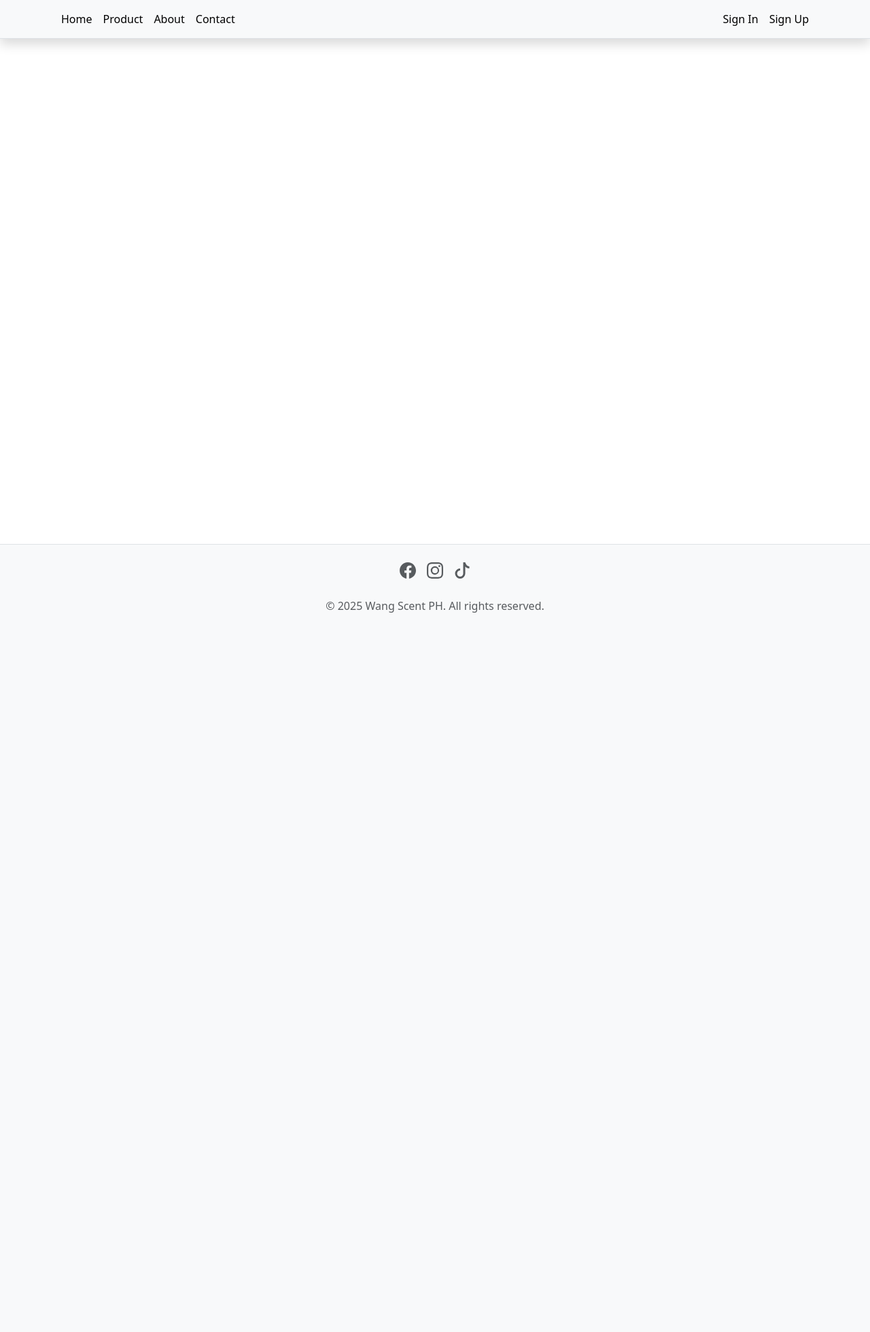
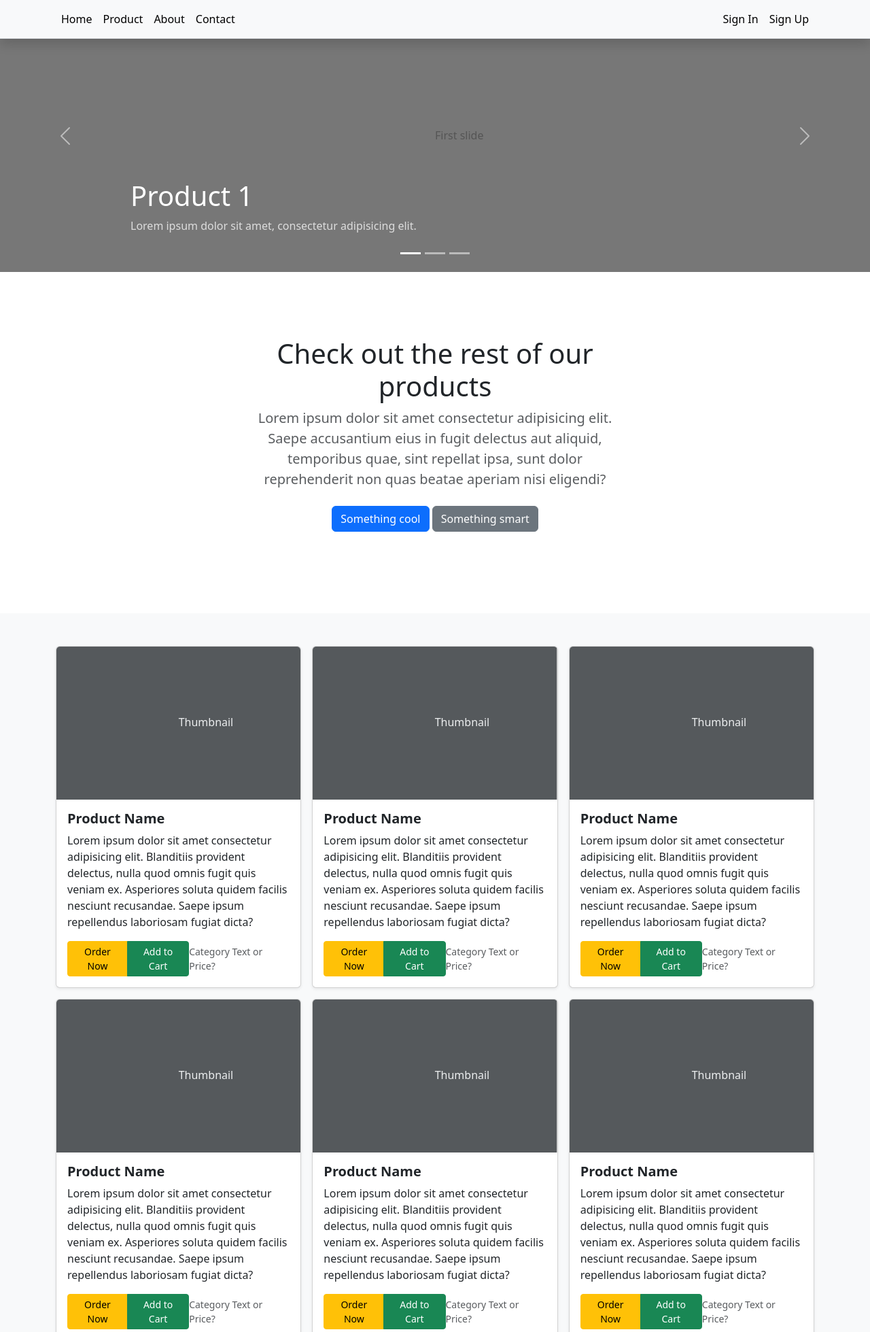
Before and after one commit to deskbot39/group2-project, a PHP site: page /product-page.php in a window 1280 px wide. Shown: the top 1959 px of the page at 68% size. Before the commit the page ends 901 px from the top, so only its background shows below. Run offline with PHP 8.4, Linux system fonts and the light colour scheme.

Commit message:
added product-page frontend and tweaked some other pages

```diff
--- a/index.php
+++ b/index.php
@@ -4,11 +4,11 @@
     $head_desc = htmlspecialchars("Landing Page of Wang Scent PH");
     $head_title = htmlspecialchars("Wang Scent PH");
     $head_class = htmlspecialchars("");
-    $js_loc = htmlspecialchars("");
+    $js_locs = array();
     include('resource/template/html/html_head.html');
     userLoginDisplay();
 ?>
-    <main class="index-cont">
+    <main id="home">
         <?php
             include('./resource/template/landing-page/hero1.html');
             include('./resource/template/landing-page/product-section.html');
--- a/product-page.php
+++ b/product-page.php
@@ -4,12 +4,17 @@
     $head_desc = htmlspecialchars("A product page");
     $head_title = htmlspecialchars("Wang Scent PH | Products");
     $head_class = htmlspecialchars("");
-    $js_loc = htmlspecialchars("");
+    $js_locs = array();
     include('resource/template/html/html_head.html');
     userLoginDisplay();
 ?>
 <main class="product-cont">
+<?php
+    include('./resource/template/product-page/product-carousel.html');
+    include('./resource/template/product-page/hero2.html');
+    include('./resource/template/product-page/product-display.html');
 
+?>
 </main>
 <?php
     include('./resource/template/footer/footer.html');
--- a/resource/css/style.css
+++ b/resource/css/style.css
@@ -28,8 +28,9 @@
 }
 
 /* Landing Page */
-.index-cont {
+#home {
     min-height: 100vh;
+    padding-top: 5rem;
 }
 
 
--- a/resource/template/html/html_foot.html
+++ b/resource/template/html/html_foot.html
@@ -1,4 +1,6 @@
         <script src="https://cdn.jsdelivr.net/npm/bootstrap@5.3.8/dist/js/bootstrap.bundle.min.js" integrity="sha384-FKyoEForCGlyvwx9Hj09JcYn3nv7wiPVlz7YYwJrWVcXK/BmnVDxM+D2scQbITxI" crossorigin="anonymous"></script>
-        <script src="<?= $js_loc; ?>"></script>
+        <?php foreach($js_locs as $loc) { ?>
+        <script src="<?= $loc; ?>"></script>
+        <?php } ?>
     </body>
 </html>
--- a/resource/template/landing-page/hero1.html
+++ b/resource/template/landing-page/hero1.html
@@ -1,4 +1,4 @@
-<div class="px-4 py-5 my-5 text-center" id="home">
+<div class="px-4 py-5 my-5 text-center">
     <span class="d-block mx-auto mb-4">LOGO</span>
     <h1 class="display-5 fw-bold text-body-emphasis">Wang Scent PH</h1>
     <div class="col-lg-6 mx-auto">
@@ -6,10 +6,10 @@
             Lorem, ipsum dolor sit amet consectetur adipisicing elit. Iusto ipsam pariatur suscipit consequuntur veritatis cumque fugiat aperiam. Vel aspernatur, ullam incidunt commodi illum unde nesciunt accusantium, eius rerum iusto quae! Lore
         </p>
         <div class="d-grid gap-2 d-sm-flex justify-content-sm-center">
-            <a class="btn btn-primary btn-lg px-4 gap-3 w-25" href="">
+            <a class="btn btn-primary btn-lg px-4 gap-3" href="./product-page.php">
                 Buy our products
             </a>
-            <a class="btn btn-secondary btn-lg px-4 w-25" href="">
+            <a class="btn btn-secondary btn-lg px-4" href="">
                 Learn More
             </a>
         </div>
--- /dev/null
+++ b/resource/template/product-page/hero2.html
@@ -0,0 +1,14 @@
+<section class="py-5 text-center container">
+    <div class="row py-lg-5">
+        <div class="col-lg-6 col-md-8 mx-auto">
+            <h1 class="fw-light">Check out the rest of our products</h1>
+            <p class="lead text-body-secondary">
+                Lorem ipsum dolor sit amet consectetur adipisicing elit. Saepe accusantium eius in fugit delectus aut aliquid, temporibus quae, sint repellat ipsa, sunt dolor reprehenderit non quas beatae aperiam nisi eligendi?
+            </p>
+            <p>
+                <a href="#" class="btn btn-primary my-2">Something cool</a>
+                <a href="#" class="btn btn-secondary my-2">Something smart</a>
+            </p>
+        </div>
+    </div>
+</section>
--- /dev/null
+++ b/resource/template/product-page/product-carousel.html
@@ -0,0 +1,50 @@
+<div class="carousel slide mb-6" id="prod-carousel">
+    <div class="carousel-indicators">
+        <button class="active" type="button" data-bs-target="#prod-carousel" data-bs-slide-to="0" aria-current="true" aria-label="Slide 1"></button>
+        <button class="" type="button" data-bs-target="#prod-carousel" data-bs-slide-to="1" aria-label="Slide 2"></button>
+        <button class="" type="button" data-bs-target="#prod-carousel" data-bs-slide-to="2" aria-label="Slide 3"></button>
+    </div>
+    <div class="carousel-inner">
+        <div class="carousel-item active">
+            <svg aria-label="Placeholder: First slide" class="bd-placeholder-img bd-placeholder-img-lg d-block w-100" height="400" preserveAspectRatio="xMidYMid slice" role="img" width="800" xmlns="http://www.w3.org/2000/svg"><title>Placeholder</title><rect width="100%" height="100%" fill="#777"></rect><text x="50%" y="50%" fill="#555" dy=".3em">First slide</text></svg>
+            <div class="container">
+                <div class="carousel-caption text-start">
+                    <h1>Product 1</h1>
+                    <p class="opacity-75">
+                        Lorem ipsum dolor sit amet, consectetur adipisicing elit.
+                    </p>
+                </div>
+            </div>
+        </div>
+        <div class="carousel-item">
+            <svg aria-label="Placeholder: Second slide" class="bd-placeholder-img bd-placeholder-img-lg d-block w-100" height="400" preserveAspectRatio="xMidYMid slice" role="img" width="800" xmlns="http://www.w3.org/2000/svg"><title>Placeholder</title><rect width="100%" height="100%" fill="#777"></rect><text x="50%" y="50%" fill="#555" dy=".3em">Second slide</text></svg>
+            <div class="container">
+                <div class="carousel-caption text-start">
+                    <h1>Product 2</h1>
+                    <p class="opacity-75">
+                        Lorem ipsum dolor sit amet, consectetur adipisicing elit.
+                    </p>
+                </div>
+            </div>
+        </div>
+        <div class="carousel-item">
+            <svg aria-label="Placeholder: Third slide" class="bd-placeholder-img bd-placeholder-img-lg d-block w-100" height="400" preserveAspectRatio="xMidYMid slice" role="img" width="800" xmlns="http://www.w3.org/2000/svg"><title>Placeholder</title><rect width="100%" height="100%" fill="#777"></rect><text x="50%" y="50%" fill="#555" dy=".3em">Third slide</text></svg>
+            <div class="container">
+                <div class="carousel-caption text-start">
+                    <h1>Product 3</h1>
+                    <p class="opacity-75">
+                        Lorem ipsum dolor sit amet, consectetur adipisicing elit.
+                    </p>
+                </div>
+            </div>
+        </div>
+    </div>
+    <button class="carousel-control-prev" type="button" data-bs-target="#prod-carousel" data-bs-slide="prev">
+        <span class="carousel-control-prev-icon" aria-hidden="true"></span>
+        <span class="visually-hidden">Previous</span>
+    </button>
+    <button class="carousel-control-next" type="button" data-bs-target="#prod-carousel" data-bs-slide="next">
+        <span class="carousel-control-next-icon" aria-hidden="true"></span>
+        <span class="visually-hidden">Next</span>
+    </button>
+</div>
--- /dev/null
+++ b/resource/template/product-page/product-display.html
@@ -0,0 +1,204 @@
+<div class="py-5 bg-body-tertiary">
+    <div class="container">
+        <div class="row row-cols-1 row-cols-sm-2 row-cols-md-3 g-3">
+            <!-- Column Start -->
+            <div class="col">
+                <!-- card start -->
+                <div class="card shadow-sm">
+                    <svg aria-label="Placeholder: Thumbnail" class="bd-placeholder-img card-img-top" height="225" preserveAspectRatio="xMidYMid slice" role="img" width="100%" xmlns="http://www.w3.org/2000/svg"><title>Placeholder</title><rect width="100%" height="100%" fill="#55595c"></rect><text x="50%" y="50%" fill="#eceeef" dy=".3em">Thumbnail</text></svg>
+                    <div class="card-body">
+                        <h5 class="fw-bold card-title">Product Name</h5>
+                        <p class="card-text">
+                            Lorem ipsum dolor sit amet consectetur adipisicing elit. Blanditiis provident delectus, nulla quod omnis fugit quis veniam ex. Asperiores soluta quidem facilis nesciunt recusandae. Saepe ipsum repellendus laboriosam fugiat dicta?
+                        </p>
+                        <div class="d-flex justify-content-between align-items-center">
+                            <div class="btn-group">
+                                <button class="btn btn-sm btn-warning" type="button">Order Now</button>
+                                <button class="btn btn-sm btn-success" type="button">Add to Cart</button>
+                            </div>
+                            <small class="text-body-secondary">Category Text or Price?</small>
+                        </div>
+                    </div>
+                </div>
+                <!-- card end -->
+            </div>
+            <!-- Column End -->
+            <!-- Column Start -->
+            <div class="col">
+                <!-- card start -->
+                <div class="card shadow-sm">
+                    <svg aria-label="Placeholder: Thumbnail" class="bd-placeholder-img card-img-top" height="225" preserveAspectRatio="xMidYMid slice" role="img" width="100%" xmlns="http://www.w3.org/2000/svg"><title>Placeholder</title><rect width="100%" height="100%" fill="#55595c"></rect><text x="50%" y="50%" fill="#eceeef" dy=".3em">Thumbnail</text></svg>
+                    <div class="card-body">
+                        <h5 class="fw-bold card-title">Product Name</h5>
+                        <p class="card-text">
+                            Lorem ipsum dolor sit amet consectetur adipisicing elit. Blanditiis provident delectus, nulla quod omnis fugit quis veniam ex. Asperiores soluta quidem facilis nesciunt recusandae. Saepe ipsum repellendus laboriosam fugiat dicta?
+                        </p>
+                        <div class="d-flex justify-content-between align-items-center">
+                            <div class="btn-group">
+                                <button class="btn btn-sm btn-warning" type="button">Order Now</button>
+                                <button class="btn btn-sm btn-success" type="button">Add to Cart</button>
+                            </div>
+                            <small class="text-body-secondary">Category Text or Price?</small>
+                        </div>
+                    </div>
+                </div>
+                <!-- card end -->
+            </div>
+            <!-- Column End -->
+            <!-- Column Start -->
+            <div class="col">
+                <!-- card start -->
+                <div class="card shadow-sm">
+                    <svg aria-label="Placeholder: Thumbnail" class="bd-placeholder-img card-img-top" height="225" preserveAspectRatio="xMidYMid slice" role="img" width="100%" xmlns="http://www.w3.org/2000/svg"><title>Placeholder</title><rect width="100%" height="100%" fill="#55595c"></rect><text x="50%" y="50%" fill="#eceeef" dy=".3em">Thumbnail</text></svg>
+                    <div class="card-body">
+                        <h5 class="fw-bold card-title">Product Name</h5>
+                        <p class="card-text">
+                            Lorem ipsum dolor sit amet consectetur adipisicing elit. Blanditiis provident delectus, nulla quod omnis fugit quis veniam ex. Asperiores soluta quidem facilis nesciunt recusandae. Saepe ipsum repellendus laboriosam fugiat dicta?
+                        </p>
+                        <div class="d-flex justify-content-between align-items-center">
+                            <div class="btn-group">
+                                <button class="btn btn-sm btn-warning" type="button">Order Now</button>
+                                <button class="btn btn-sm btn-success" type="button">Add to Cart</button>
+                            </div>
+                            <small class="text-body-secondary">Category Text or Price?</small>
+                        </div>
+                    </div>
+                </div>
+                <!-- card end -->
+            </div>
+            <!-- Column End -->
+            <!-- Column Start -->
+            <div class="col">
+                <!-- card start -->
+                <div class="card shadow-sm">
+                    <svg aria-label="Placeholder: Thumbnail" class="bd-placeholder-img card-img-top" height="225" preserveAspectRatio="xMidYMid slice" role="img" width="100%" xmlns="http://www.w3.org/2000/svg"><title>Placeholder</title><rect width="100%" height="100%" fill="#55595c"></rect><text x="50%" y="50%" fill="#eceeef" dy=".3em">Thumbnail</text></svg>
+                    <div class="card-body">
+                        <h5 class="fw-bold card-title">Product Name</h5>
+                        <p class="card-text">
+                            Lorem ipsum dolor sit amet consectetur adipisicing elit. Blanditiis provident delectus, nulla quod omnis fugit quis veniam ex. Asperiores soluta quidem facilis nesciunt recusandae. Saepe ipsum repellendus laboriosam fugiat dicta?
+                        </p>
+                        <div class="d-flex justify-content-between align-items-center">
+                            <div class="btn-group">
+                                <button class="btn btn-sm btn-warning" type="button">Order Now</button>
+                                <button class="btn btn-sm btn-success" type="button">Add to Cart</button>
+                            </div>
+                            <small class="text-body-secondary">Category Text or Price?</small>
+                        </div>
+                    </div>
+                </div>
+                <!-- card end -->
+            </div>
+            <!-- Column End -->
+            <!-- Column Start -->
+            <div class="col">
+                <!-- card start -->
+                <div class="card shadow-sm">
+                    <svg aria-label="Placeholder: Thumbnail" class="bd-placeholder-img card-img-top" height="225" preserveAspectRatio="xMidYMid slice" role="img" width="100%" xmlns="http://www.w3.org/2000/svg"><title>Placeholder</title><rect width="100%" height="100%" fill="#55595c"></rect><text x="50%" y="50%" fill="#eceeef" dy=".3em">Thumbnail</text></svg>
+                    <div class="card-body">
+                        <h5 class="fw-bold card-title">Product Name</h5>
+                        <p class="card-text">
+                            Lorem ipsum dolor sit amet consectetur adipisicing elit. Blanditiis provident delectus, nulla quod omnis fugit quis veniam ex. Asperiores soluta quidem facilis nesciunt recusandae. Saepe ipsum repellendus laboriosam fugiat dicta?
+                        </p>
+                        <div class="d-flex justify-content-between align-items-center">
+                            <div class="btn-group">
+                                <button class="btn btn-sm btn-warning" type="button">Order Now</button>
+                                <button class="btn btn-sm btn-success" type="button">Add to Cart</button>
+                            </div>
+                            <small class="text-body-secondary">Category Text or Price?</small>
+                        </div>
+                    </div>
+                </div>
+                <!-- card end -->
+            </div>
+            <!-- Column End -->
+            <!-- Column Start -->
+            <div class="col">
+                <!-- card start -->
+                <div class="card shadow-sm">
+                    <svg aria-label="Placeholder: Thumbnail" class="bd-placeholder-img card-img-top" height="225" preserveAspectRatio="xMidYMid slice" role="img" width="100%" xmlns="http://www.w3.org/2000/svg"><title>Placeholder</title><rect width="100%" height="100%" fill="#55595c"></rect><text x="50%" y="50%" fill="#eceeef" dy=".3em">Thumbnail</text></svg>
+                    <div class="card-body">
+                        <h5 class="fw-bold card-title">Product Name</h5>
+                        <p class="card-text">
+                            Lorem ipsum dolor sit amet consectetur adipisicing elit. Blanditiis provident delectus, nulla quod omnis fugit quis veniam ex. Asperiores soluta quidem facilis nesciunt recusandae. Saepe ipsum repellendus laboriosam fugiat dicta?
+                        </p>
+                        <div class="d-flex justify-content-between align-items-center">
+                            <div class="btn-group">
+                                <button class="btn btn-sm btn-warning" type="button">Order Now</button>
+                                <button class="btn btn-sm btn-success" type="button">Add to Cart</button>
+                            </div>
+                            <small class="text-body-secondary">Category Text or Price?</small>
+                        </div>
+                    </div>
+                </div>
+                <!-- card end -->
+            </div>
+            <!-- Column End -->
+            <!-- Column Start -->
+            <div class="col">
+                <!-- card start -->
+                <div class="card shadow-sm">
+                    <svg aria-label="Placeholder: Thumbnail" class="bd-placeholder-img card-img-top" height="225" preserveAspectRatio="xMidYMid slice" role="img" width="100%" xmlns="http://www.w3.org/2000/svg"><title>Placeholder</title><rect width="100%" height="100%" fill="#55595c"></rect><text x="50%" y="50%" fill="#eceeef" dy=".3em">Thumbnail</text></svg>
+                    <div class="card-body">
+                        <h5 class="fw-bold card-title">Product Name</h5>
+                        <p class="card-text">
+                            Lorem ipsum dolor sit amet consectetur adipisicing elit. Blanditiis provident delectus, nulla quod omnis fugit quis veniam ex. Asperiores soluta quidem facilis nesciunt recusandae. Saepe ipsum repellendus laboriosam fugiat dicta?
+                        </p>
+                        <div class="d-flex justify-content-between align-items-center">
+                            <div class="btn-group">
+                                <button class="btn btn-sm btn-warning" type="button">Order Now</button>
+                                <button class="btn btn-sm btn-success" type="button">Add to Cart</button>
+                            </div>
+                            <small class="text-body-secondary">Category Text or Price?</small>
+                        </div>
+                    </div>
+                </div>
+                <!-- card end -->
+            </div>
+            <!-- Column End -->
+            <!-- Column Start -->
+            <div class="col">
+                <!-- card start -->
+                <div class="card shadow-sm">
+                    <svg aria-label="Placeholder: Thumbnail" class="bd-placeholder-img card-img-top" height="225" preserveAspectRatio="xMidYMid slice" role="img" width="100%" xmlns="http://www.w3.org/2000/svg"><title>Placeholder</title><rect width="100%" height="100%" fill="#55595c"></rect><text x="50%" y="50%" fill="#eceeef" dy=".3em">Thumbnail</text></svg>
+                    <div class="card-body">
+                        <h5 class="fw-bold card-title">Product Name</h5>
+                        <p class="card-text">
+                            Lorem ipsum dolor sit amet consectetur adipisicing elit. Blanditiis provident delectus, nulla quod omnis fugit quis veniam ex. Asperiores soluta quidem facilis nesciunt recusandae. Saepe ipsum repellendus laboriosam fugiat dicta?
+                        </p>
+                        <div class="d-flex justify-content-between align-items-center">
+                            <div class="btn-group">
+                                <button class="btn btn-sm btn-warning" type="button">Order Now</button>
+                                <button class="btn btn-sm btn-success" type="button">Add to Cart</button>
+                            </div>
+                            <small class="text-body-secondary">Category Text or Price?</small>
+                        </div>
+                    </div>
+                </div>
+                <!-- card end -->
+            </div>
+            <!-- Column End -->
+            <!-- Column Start -->
+            <div class="col">
+                <!-- card start -->
+                <div class="card shadow-sm">
+                    <svg aria-label="Placeholder: Thumbnail" class="bd-placeholder-img card-img-top" height="225" preserveAspectRatio="xMidYMid slice" role="img" width="100%" xmlns="http://www.w3.org/2000/svg"><title>Placeholder</title><rect width="100%" height="100%" fill="#55595c"></rect><text x="50%" y="50%" fill="#eceeef" dy=".3em">Thumbnail</text></svg>
+                    <div class="card-body">
+                        <h5 class="fw-bold card-title">Product Name</h5>
+                        <p class="card-text">
+                            Lorem ipsum dolor sit amet consectetur adipisicing elit. Blanditiis provident delectus, nulla quod omnis fugit quis veniam ex. Asperiores soluta quidem facilis nesciunt recusandae. Saepe ipsum repellendus laboriosam fugiat dicta?
+                        </p>
+                        <div class="d-flex justify-content-between align-items-center">
+                            <div class="btn-group">
+                                <button class="btn btn-sm btn-warning" type="button">Order Now</button>
+                                <button class="btn btn-sm btn-success" type="button">Add to Cart</button>
+                            </div>
+                            <small class="text-body-secondary">Category Text or Price?</small>
+                        </div>
+                    </div>
+                </div>
+                <!-- card end -->
+            </div>
+            <!-- Column End -->
+        </div>
+    </div>
+</div>
--- a/shopping-cart.php
+++ b/shopping-cart.php
@@ -4,7 +4,7 @@
     $head_desc = htmlspecialchars("User Shopping Cart");
     $head_title = htmlspecialchars("Wang Scent PH | Shopping Cart");
     $head_class = htmlspecialchars("");
-    $js_loc = htmlspecialchars("");
+    $js_locs = array();
     include('resource/template/html/html_head.html');
     userLoginDisplay();
 ?>
--- a/user-dashboard.php
+++ b/user-dashboard.php
@@ -4,7 +4,7 @@
     $head_desc = htmlspecialchars("User Profile Page of Wang Scent PH");
     $head_title = htmlspecialchars("Wang Scent PH | User Profile");
     $head_class = htmlspecialchars("");
-    $js_loc = htmlspecialchars("");
+    $js_locs = array();
     include('resource/template/html/html_head.html');
     userLoginDisplay();
 ?>
```
Also changed, not shown: login-page.php (+2 -31 lines), register-page.php (+2 -26 lines), resource/template/login-page/login-form.html (added, +28 -0 lines), resource/template/register-page/register-form.html (added, +23 -0 lines).
